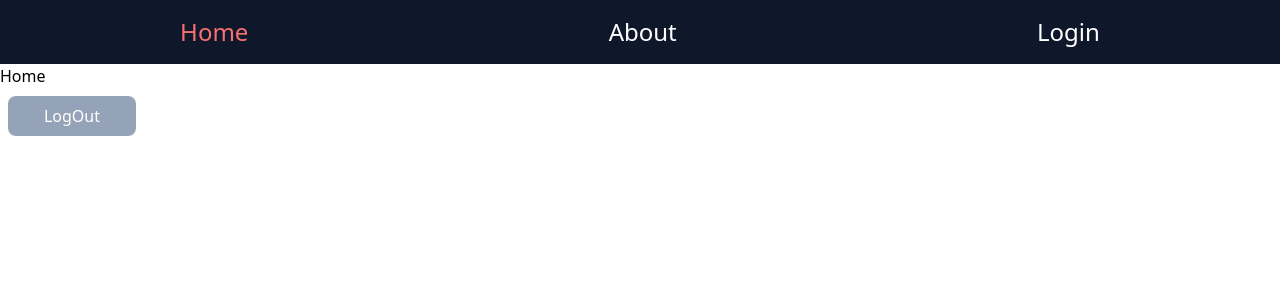
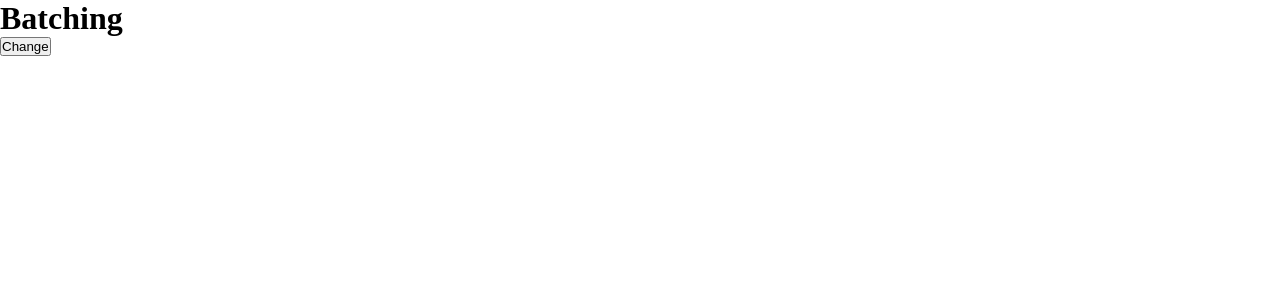
Before and after one commit to SardorIbodov/react-app, a React (Vite) app: page / in a window 1280 px wide. Shown: the top 300 px of the page. Built offline with nearby package versions, Linux system fonts and the light colour scheme.

Commit message:
react complited

```diff
--- a/index.html
+++ b/index.html
@@ -1,4 +1,4 @@
-<!doctype html>
+<!DOCTYPE html>
 <html lang="en">
   <head>
     <meta charset="UTF-8" />
@@ -8,7 +8,7 @@
   </head>
   <body>
     <div id="root"></div>
-		<script src="https://cdn.tailwindcss.com"></script>
+    <!-- <script src="https://cdn.tailwindcss.com"></script> -->
     <script type="module" src="/src/main.jsx"></script>
   </body>
 </html>
--- a/package.json
+++ b/package.json
@@ -15,6 +15,7 @@
     "@fortawesome/free-regular-svg-icons": "^6.4.2",
     "@fortawesome/free-solid-svg-icons": "^6.4.2",
     "@fortawesome/react-fontawesome": "^0.2.0",
+    "antd": "^5.11.2",
     "font-awesome": "^4.7.0",
     "react": "^18.2.0",
     "react-dom": "^18.2.0",
--- a/src/main.jsx
+++ b/src/main.jsx
@@ -16,7 +16,11 @@ import ReactDOM from "react-dom/client";
 // import UseRef from "./15-lesson";
 // import Fetch from "./16-lesson";
 // import RouterDOM from "./17-lesson";
-import RouterDOM6 from "./18-lesson";
+// import RouterDOM6 from "./18-lesson";
+// import UseTransition from "./useTransition";
+// import Fetching from "./fetching";
+// import UseId from "./useId";
+import Batching from "./batching";
 import "./main.css";
 
 ReactDOM.createRoot(document.getElementById("root")).render(
@@ -34,9 +38,13 @@ ReactDOM.createRoot(document.getElementById("root")).render(
     {/* <UseContext /> */}
     {/* <Storages /> */}
     {/* <Optimization /> */}
-		{/* <UseRef /> */}
-		{/* <Fetch /> */}
-		{/* <RouterDOM /> */}
-		<RouterDOM6 />
+    {/* <UseRef /> */}
+    {/* <Fetch /> */}
+    {/* <RouterDOM /> */}
+    {/* <RouterDOM6 /> */}
+    {/* <UseTransition /> */}
+    {/* <Fetching /> */}
+    {/* <UseId /> */}
+    <Batching />
   </>
 );
```
Also changed, not shown: 1 other file (tests, documents, lock files or other folders).
